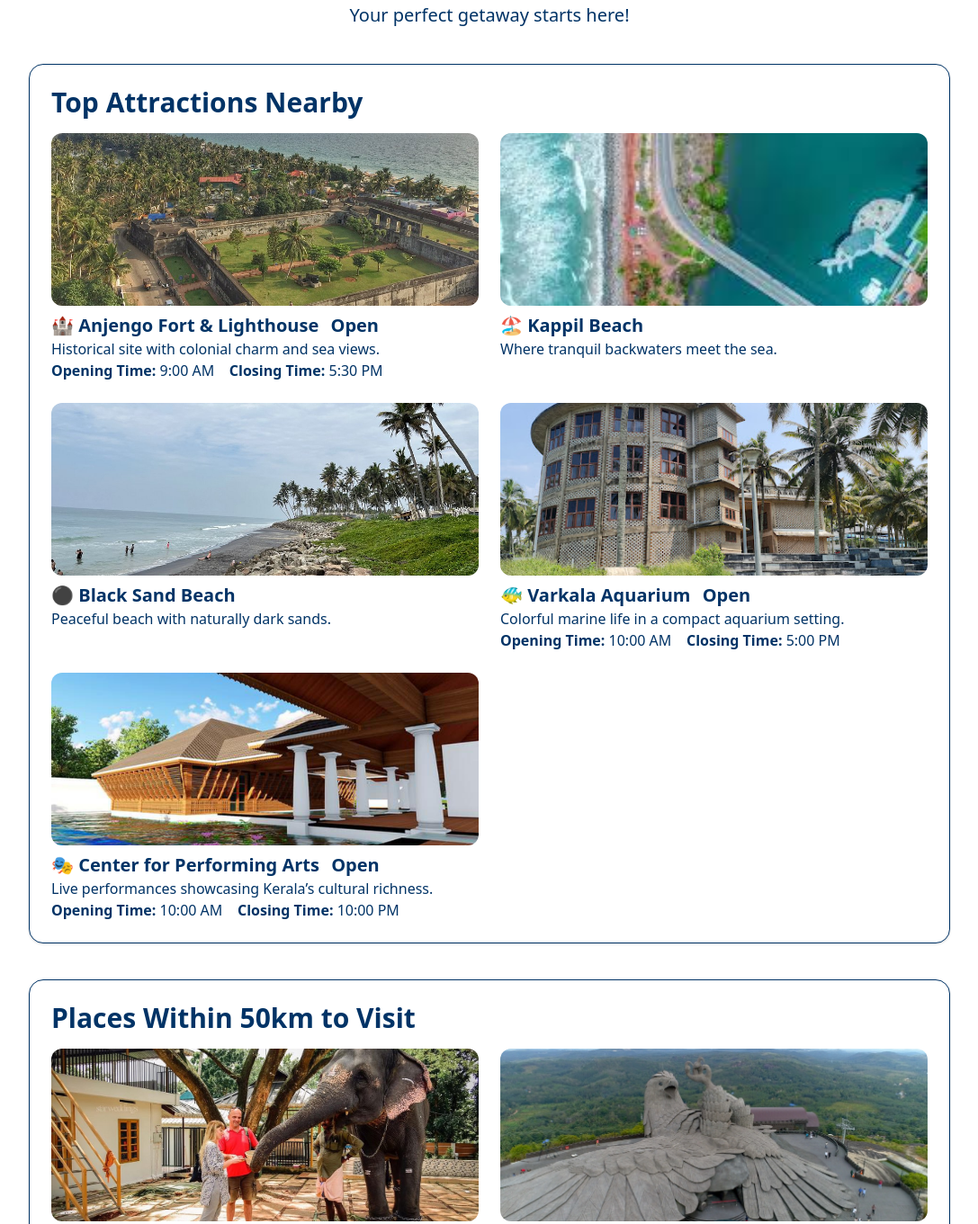
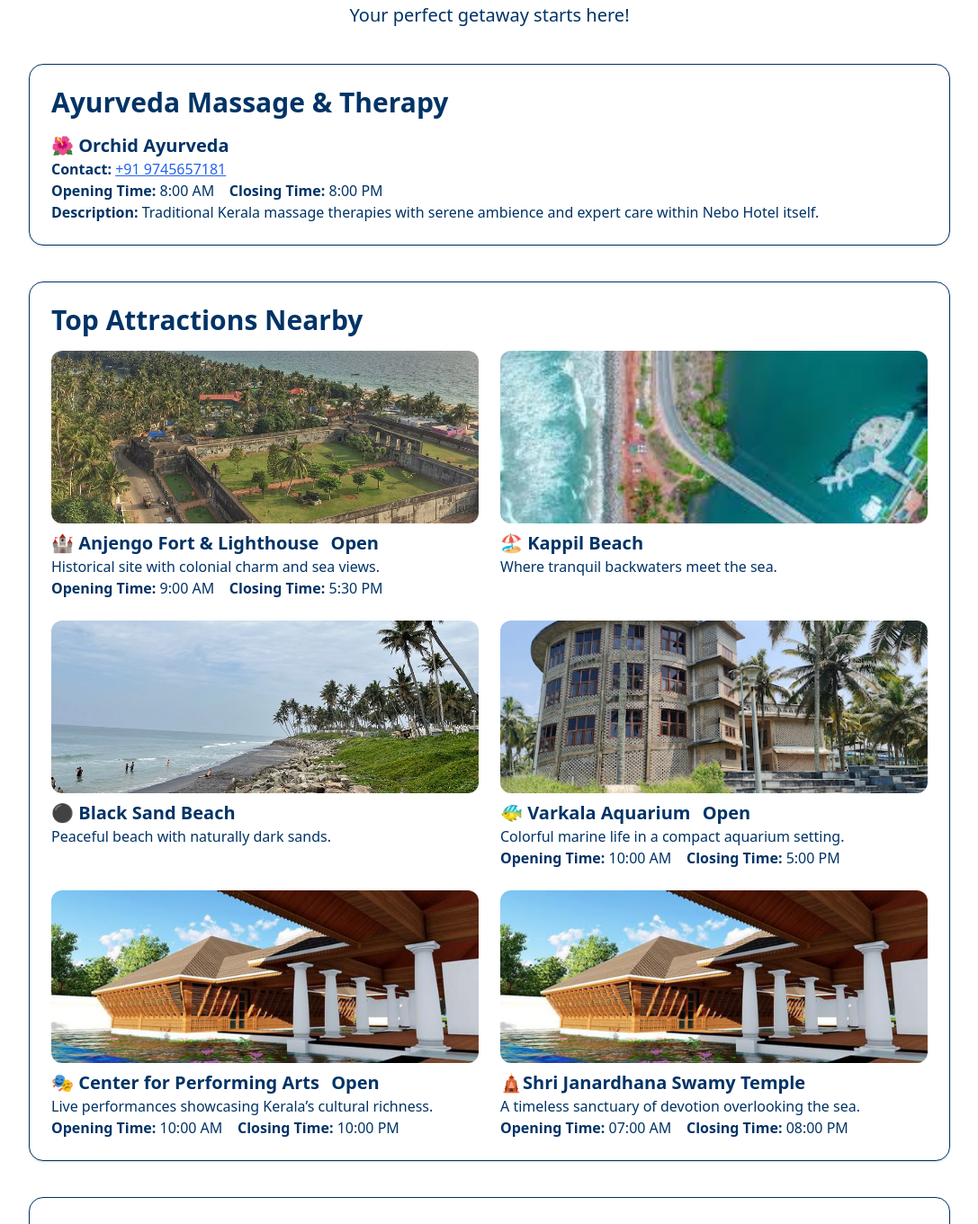
Before and after one commit to N3b0-0m3g4/nebo-hotel, a plain HTML site: page index.html in a window 1280 px wide. Shown: the part 181-1542 px from the top of the page at 90% size, without its empty margins (96-1183 px from the left). Drawn offline with nearby package versions, Linux system fonts and the light colour scheme.

Commit message:
Update index.html

```diff
--- a/index.html
+++ b/index.html
@@ -26,6 +26,19 @@
     </header>
 
     <div class="space-y-10">
+      <section class="bg-white p-6 rounded-2xl shadow border border-deep-blue" data-aos="fade-up">
+        <h2 class="text-2xl md:text-3xl font-semibold mb-4 text-deep-blue">Ayurveda Massage & Therapy</h2>
+        <div class="space-y-6">
+
+          <div data-aos="zoom-in">
+            <h3 class="text-xl font-bold text-deep-blue">🌺 Orchid Ayurveda</h3>
+
+            <p><strong>Contact:</strong> <a href="tel:+919745657181" class="text-blue-600 underline">+91 9745657181</a></p>
+            <p><strong>Opening Time:</strong> 8:00 AM &nbsp;&nbsp; <strong>Closing Time:</strong> 8:00 PM</p>
+            <p><strong>Description:</strong> Traditional Kerala massage therapies with serene ambience and expert care within Nebo Hotel itself.</p>
+          </div>
+        </div>
+      </section>
       <section class="bg-white p-6 rounded-2xl shadow border border-deep-blue" data-aos="fade-up">
         <h2 class="text-2xl md:text-3xl font-semibold mb-4 text-deep-blue">Top Attractions Nearby</h2>
         <div class="grid grid-cols-1 sm:grid-cols-2 gap-6">
@@ -66,6 +79,13 @@
            <p><strong>Opening Time:</strong> 10:00 AM &nbsp;&nbsp; <strong>Closing Time:</strong> 10:00 PM</p>
 
           </div>
+           <div data-aos="zoom-in">
+            <img src="images/performing arts center.jpeg" alt="Center for Performing Arts" class="w-full h-48 object-cover rounded-xl mb-2" />
+           <h3 class="text-xl font-bold text-deep-blue"><a href="https://g.co/kgs/zXdrS1j" target="_blank">🛕Shri Janardhana Swamy Temple</a>
+              <span class="status" id="arts-status"></span>
+           </h3>
+           <p>A timeless sanctuary of devotion overlooking the sea.</p>
+           <p><strong>Opening Time:</strong> 07:00 AM &nbsp;&nbsp; <strong>Closing Time:</strong> 08:00 PM</p>
         </div>
       </section>
 
@@ -97,19 +117,7 @@
           </div>
         </div>
       </section>
-      <section class="bg-white p-6 rounded-2xl shadow border border-deep-blue" data-aos="fade-up">
-        <h2 class="text-2xl md:text-3xl font-semibold mb-4 text-deep-blue">Ayurveda Massage & Therapy</h2>
-        <div class="space-y-6">
 
-          <div data-aos="zoom-in">
-            <h3 class="text-xl font-bold text-deep-blue">🌺 Orchid Ayurveda</h3>
-
-            <p><strong>Contact:</strong> <a href="tel:+919745657181" class="text-blue-600 underline">+91 9745657181</a></p>
-            <p><strong>Opening Time:</strong> 8:00 AM &nbsp;&nbsp; <strong>Closing Time:</strong> 8:00 PM</p>
-            <p><strong>Description:</strong> Traditional Kerala massage therapies with serene ambience and expert care within Nebo Hotel itself.</p>
-          </div>
-        </div>
-      </section>
 
 
       <section class="bg-white p-6 rounded-2xl shadow border border-deep-blue" data-aos="fade-up">
```
